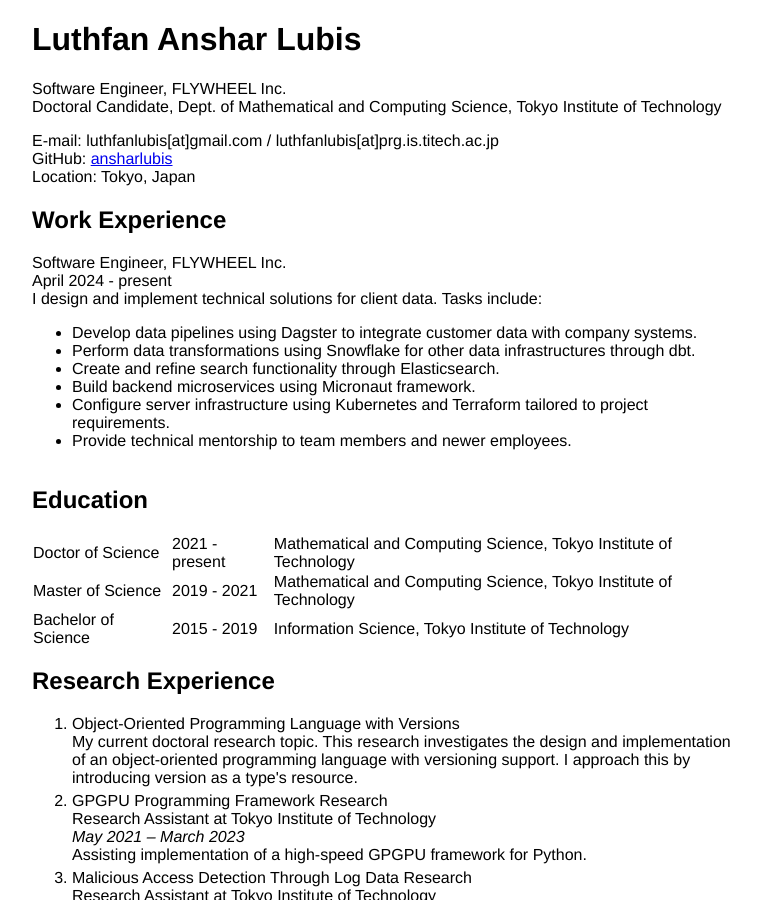
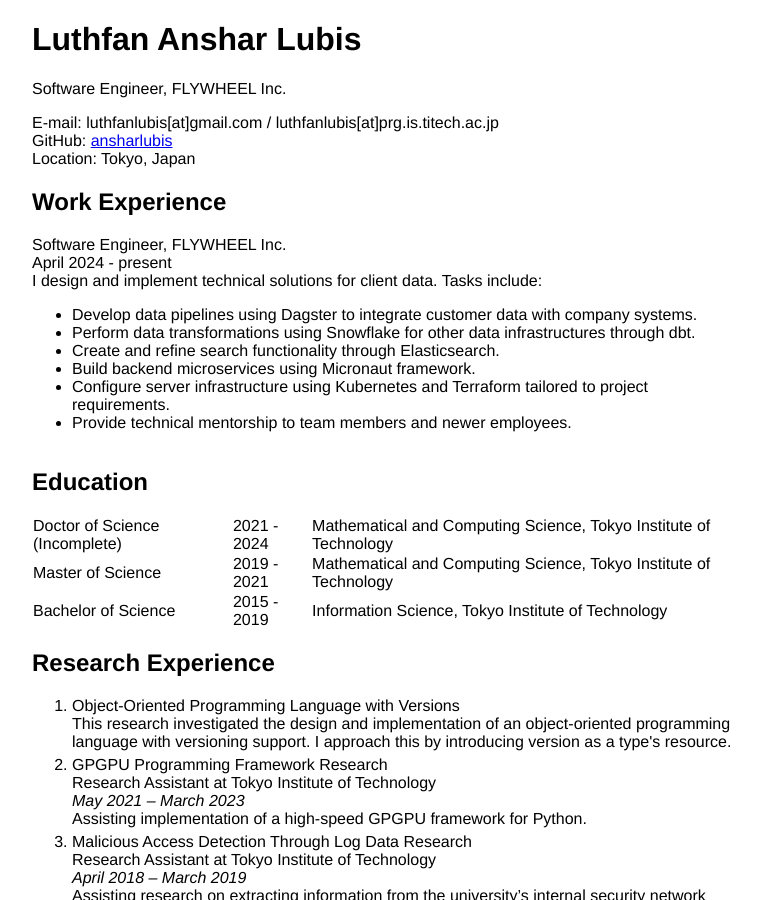
Before and after one commit to ansharlubis/ansharlubis.github.io, a Jekyll site: the page resume/index.html, which Jekyll copies as it is, in a window 1280 px wide and 900 px high. Shown: the whole window, without its empty margins (258-1019 px from the left). Built offline with Jekyll 4.4.1, drawn with Linux system fonts in a browser that asks for light colours; nearby versions of some CDN libraries.

Commit message:
more edits

```diff
--- a/resume/index.html
+++ b/resume/index.html
@@ -11,8 +11,7 @@
   <body class="wrapper">
     <h1>Luthfan Anshar Lubis</h1>
     <p>
-        Software Engineer, FLYWHEEL Inc.<br>
-        Doctoral Candidate, Dept. of Mathematical and Computing Science, Tokyo Institute of Technology
+        Software Engineer, FLYWHEEL Inc.
     </p>
     <ul class="list">
         <li>E-mail: luthfanlubis[at]gmail.com / luthfanlubis[at]prg.is.titech.ac.jp</li>
@@ -42,8 +41,8 @@
 
 	<table>
         <tr>
-            <td>Doctor of Science</td>
-            <td>2021 - present</td>
+            <td>Doctor of Science (Incomplete)</td>
+            <td>2021 - 2024 </td>
             <td>Mathematical and Computing Science, Tokyo Institute of Technology</td>
         </tr>
 	    <tr>
@@ -61,8 +60,7 @@
     <h2>Research Experience</h2>
     <ol class="spaced-list">
         <li>Object-Oriented Programming Language with Versions
-            <br>My current doctoral research topic.
-            This research investigates the design and implementation of an object-oriented
+            <br>This research investigated the design and implementation of an object-oriented
             programming language with versioning support.
             I approach this by introducing version as a type's resource.
         </li>
```
